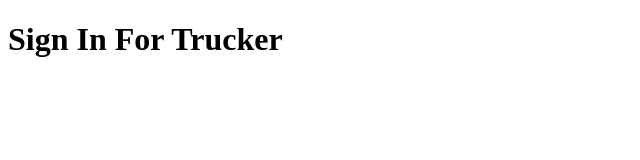
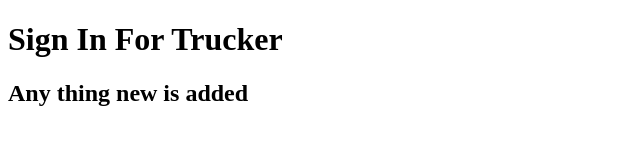
Before and after one commit to Parth192/Trucker, a plain HTML site: page SignIN/index.html in a window 1280 px wide. Shown: the whole page, without its empty margins (0-640 px from the left). Drawn offline with Linux system fonts and the light colour scheme.

Commit message:
Sign In Feature Complete

```diff
--- a/SignIN/index.html
+++ b/SignIN/index.html
@@ -6,5 +6,6 @@
 </head>
 <body>
 <h1>Sign In For Trucker</h1>
+<h2>Any thing new is added</h2>
 </body>
 </html>
```
